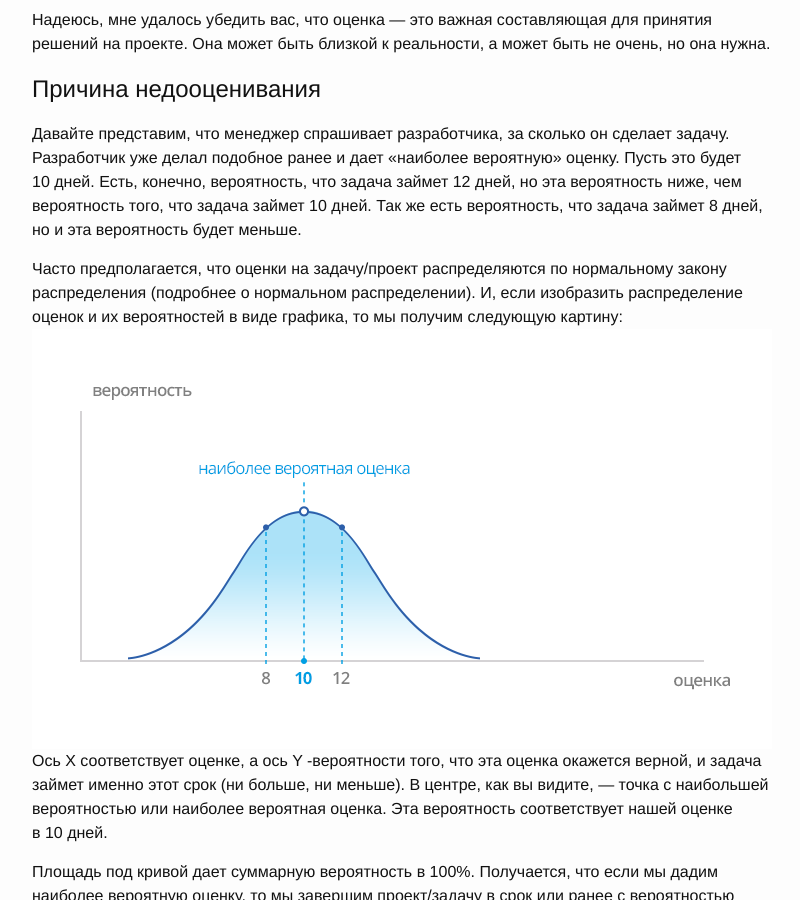
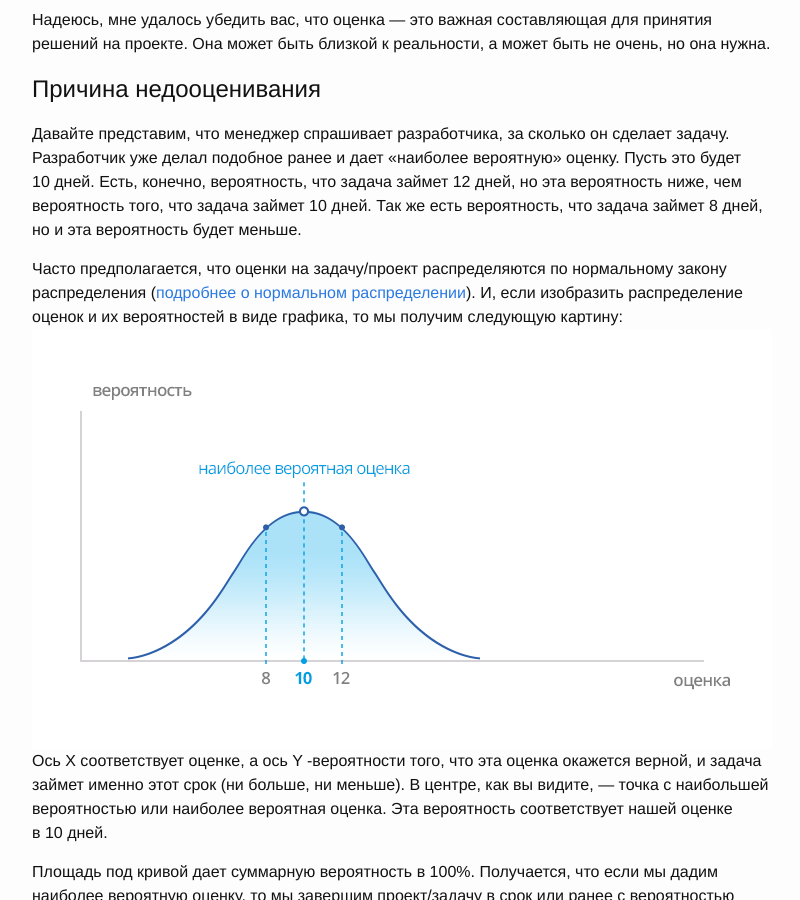
Before and after one commit to forasoft/forasoft.github.io, a Jekyll site: the page built from _posts/2016-06-28-software-estimation.md, in a window 1280 px wide and 900 px high, scrolled down 1170 px. Shown: the whole window, without its empty margins (238-1038 px from the left). Built offline with Jekyll 4.4.1, drawn with Linux system fonts in a browser that asks for light colours; comment, search, counter and statistics services are not loaded.

Commit message:
Added missing link

```diff
--- a/_posts/2016-06-28-software-estimation.md
+++ b/_posts/2016-06-28-software-estimation.md
@@ -40,7 +40,7 @@ author: nikolay-sapunov
 Давайте представим, что менеджер спрашивает разработчика, за&nbsp;сколько он&nbsp;сделает задачу. Разработчик уже делал подобное ранее и&nbsp;дает &laquo;наиболее вероятную&raquo; оценку. Пусть это будет 10&nbsp;дней.
 Есть, конечно, вероятность, что задача займет 12&nbsp;дней, но&nbsp;эта вероятность ниже, чем вероятность того, что задача займет 10&nbsp;дней. Так&nbsp;же есть вероятность, что задача займет 8&nbsp;дней, но&nbsp;и&nbsp;эта вероятность будет меньше.
 
-Часто предполагается, что оценки на&nbsp;задачу/проект распределяются по&nbsp;нормальному закону распределения (подробнее о&nbsp;нормальном распределении). И, если изобразить распределение оценок и&nbsp;их&nbsp;вероятностей в&nbsp;виде графика, то&nbsp;мы&nbsp;получим следующую картину:![](http://forasoft.github.io/assets/posts/software-estimation/Theory01.png)
+Часто предполагается, что оценки на&nbsp;задачу/проект распределяются по&nbsp;нормальному закону распределения ([подробнее о&nbsp;нормальном распределении](https://ru.wikipedia.org/wiki/%D0%9D%D0%BE%D1%80%D0%BC%D0%B0%D0%BB%D1%8C%D0%BD%D0%BE%D0%B5_%D1%80%D0%B0%D1%81%D0%BF%D1%80%D0%B5%D0%B4%D0%B5%D0%BB%D0%B5%D0%BD%D0%B8%D0%B5)). И, если изобразить распределение оценок и&nbsp;их&nbsp;вероятностей в&nbsp;виде графика, то&nbsp;мы&nbsp;получим следующую картину:![](http://forasoft.github.io/assets/posts/software-estimation/Theory01.png)
 Ось Х&nbsp;соответствует оценке, а&nbsp;ось Y -вероятности того, что эта оценка окажется верной, и&nbsp;задача займет именно этот срок (ни&nbsp;больше, ни&nbsp;меньше). В&nbsp;центре, как вы&nbsp;видите,&nbsp;&mdash; точка с&nbsp;наибольшей вероятностью или наиболее вероятная оценка. Эта вероятность соответствует нашей оценке в&nbsp;10&nbsp;дней.
 
 Площадь под кривой дает суммарную вероятность в&nbsp;100%. Получается, что если мы&nbsp;дадим наиболее вероятную оценку, то&nbsp;мы&nbsp;завершим проект/задачу в&nbsp;срок или ранее с&nbsp;вероятностью в&nbsp;50% (площадь под графиком до&nbsp;оценки 10&nbsp;часов&nbsp;&mdash; это половина площади фигуры, и&nbsp;равна 50%).
```
